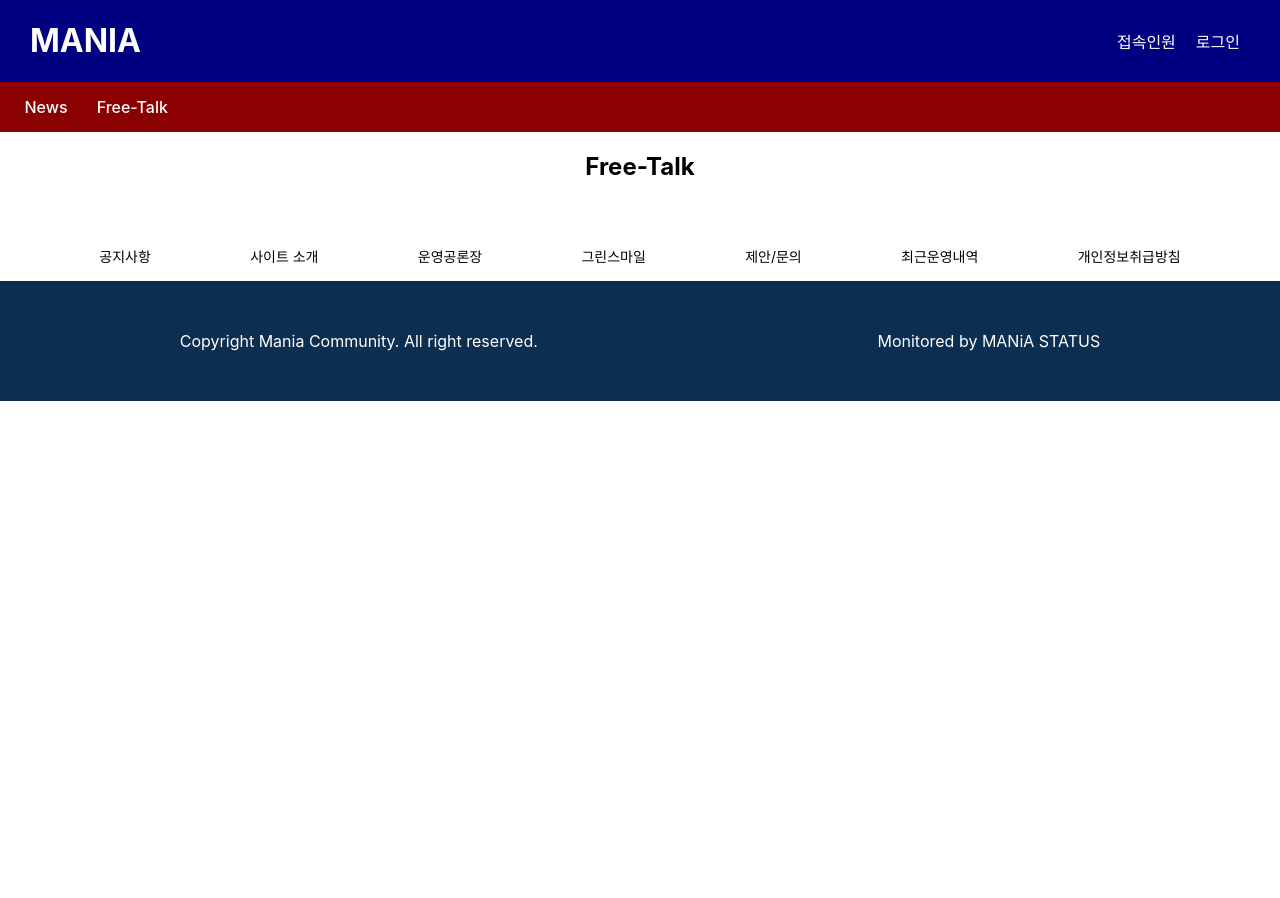
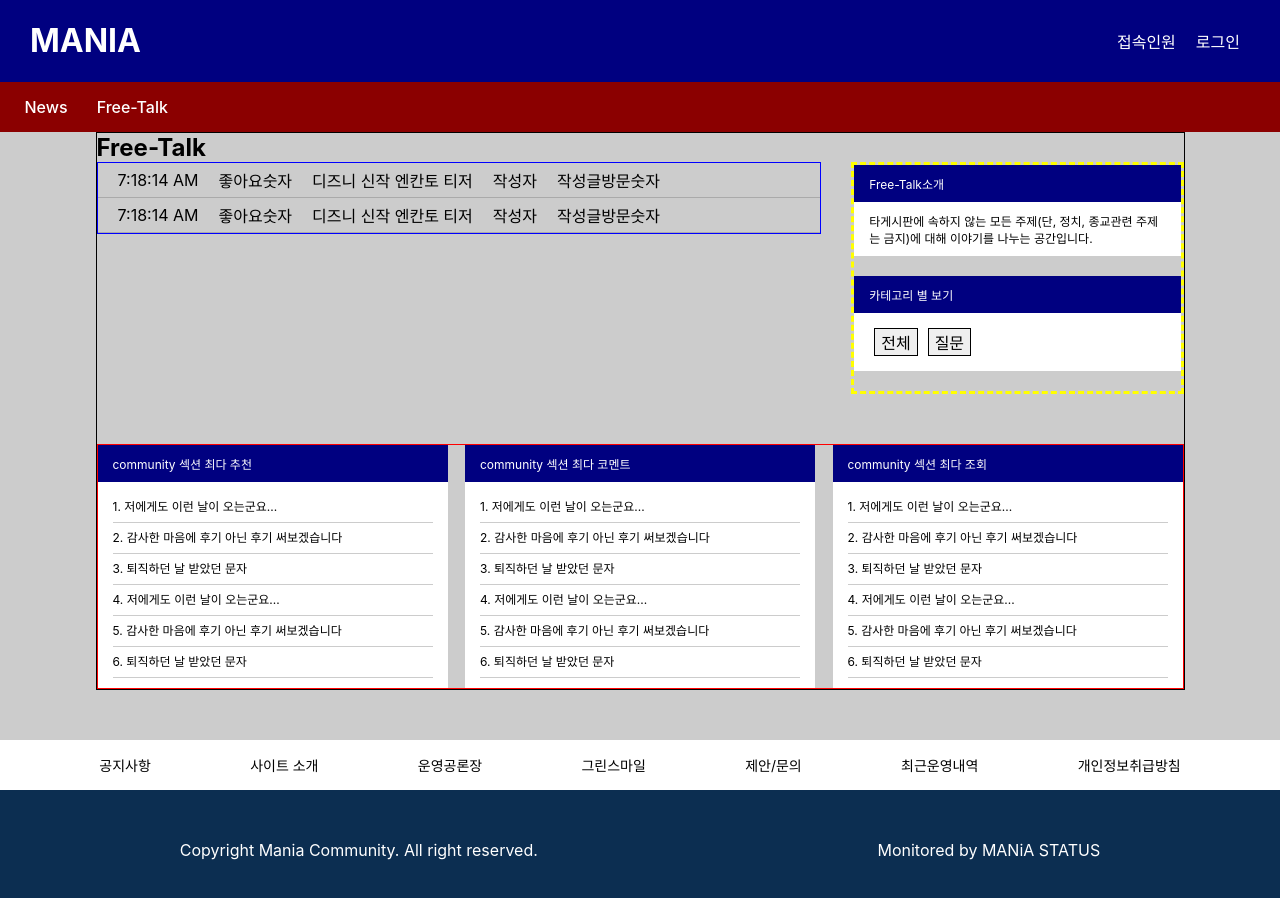
Before and after one commit to do-mandoo/k-mania, a React (Create React App) app: page /freetalk in a window 1280 px wide. Shown: the top 898 px of the page. Before the commit the page ends 800 px from the top, so only its background shows below. Built offline with nearby package versions, Linux system fonts and the light colour scheme.

Commit message:
freetalk

```diff
--- a/src/App.js
+++ b/src/App.js
@@ -1,8 +1,8 @@
-import logo from './logo.svg';
 import './App.css';
 import NewsTab from './pages/NewsTab';
 import FreeTalkTab from './pages/FreeTalkTab';
 import { Route } from 'react-router';
+import Detail from './pages/Detail';
 
 function App() {
   return (
@@ -13,6 +13,9 @@ function App() {
       <Route path={'/freetalk'}>
         <FreeTalkTab />
       </Route>
+      <Route path={'/detail'}>
+        <Detail />
+      </Route>
     </div>
   );
 }
--- a/src/components/freetalk/FreeTalk.js
+++ b/src/components/freetalk/FreeTalk.js
@@ -1,17 +1,58 @@
 import React from 'react';
+import styled from 'styled-components';
 import FreeTalkHot from './FreeTalkHot';
 import FreeTalkMain from './FreeTalkMain';
 import FreeTalkSidebar from './FreeTalkSidebar';
 
+const Wrapper = styled.div`
+  width: 1089px;
+  margin: 0 auto;
+  background-color: #ccc;
+  border: 1px solid #000;
+  .listheader {
+    display: flex;
+    justify-content: space-between;
+    padding-right: 365px;
+    h2 {
+      margin: 0;
+      padding: 0;
+    }
+    .topRight {
+      display: flex;
+      align-items: center;
+      div {
+        padding: 0 10px;
+      }
+    }
+  }
+  .mainBoard {
+    display: flex;
+  }
+  .mainBoard .board1:nth-child(1) {
+    flex: 2;
+  }
+  .mainBoard .board2:nth-child(2) {
+    flex: 1;
+  }
+`;
+
 const FreeTalk = () => {
   return (
     <>
-      <div>
-        <h2>Free-Talk</h2>
-      </div>
-      <FreeTalkMain />
-      <FreeTalkSidebar />
-      <FreeTalkHot />
+      <Wrapper>
+        <div className='listheader'>
+          <h2>Free-Talk</h2>
+        </div>
+        <div className='mainBoard'>
+          <div className='board1'>
+            <FreeTalkMain />
+          </div>
+          <div className='board2'>
+            <FreeTalkSidebar />
+          </div>
+        </div>
+        <FreeTalkHot />
+      </Wrapper>
     </>
   );
 };
--- a/src/components/freetalk/FreeTalkHot.js
+++ b/src/components/freetalk/FreeTalkHot.js
@@ -1,7 +1,71 @@
 import React from 'react';
+import styled from 'styled-components';
+
+const TalkHotWrapper = styled.div`
+  margin-top: 50px;
+  border: 1px solid red;
+  display: flex;
+  justify-content: space-between;
+  .hotBox {
+    /* margin-left: 20px; */
+    width: 350px;
+    background-color: #fff;
+    font-size: 12px;
+    text-align: left;
+  }
+  .hotBoxTitle {
+    background-color: navy;
+    padding: 10px 15px;
+    color: #fff;
+  }
+  .hotBoxText {
+    padding: 10px 15px;
+    line-height: 20px;
+    div {
+      border-bottom: 1px solid #ccc;
+      padding: 5px 0;
+    }
+  }
+`;
 
 const FreeTalkHot = () => {
-  return <div></div>;
+  return (
+    <TalkHotWrapper>
+      <div className='hotBox'>
+        <div className='hotBoxTitle'>community 섹션 최다 추천</div>
+        <div className='hotBoxText'>
+          <div>1. 저에게도 이런 날이 오는군요...</div>
+          <div>2. 감사한 마음에 후기 아닌 후기 써보겠습니다</div>
+          <div>3. 퇴직하던 날 받았던 문자</div>
+          <div>4. 저에게도 이런 날이 오는군요...</div>
+          <div>5. 감사한 마음에 후기 아닌 후기 써보겠습니다</div>
+          <div>6. 퇴직하던 날 받았던 문자</div>
+        </div>
+      </div>
+      <div className='hotBox'>
+        <div className='hotBoxTitle'>community 섹션 최다 코멘트</div>
+        <div className='hotBoxText'>
+          <div>1. 저에게도 이런 날이 오는군요...</div>
+          <div>2. 감사한 마음에 후기 아닌 후기 써보겠습니다</div>
+          <div>3. 퇴직하던 날 받았던 문자</div>
+          <div>4. 저에게도 이런 날이 오는군요...</div>
+          <div>5. 감사한 마음에 후기 아닌 후기 써보겠습니다</div>
+          <div>6. 퇴직하던 날 받았던 문자</div>
+        </div>
+      </div>
+      <div className='hotBox'>
+        <div className='hotBoxTitle'>community 섹션 최다 조회</div>
+        <div className='hotBoxText'>
+          <div>1. 저에게도 이런 날이 오는군요...</div>
+          <div>2. 감사한 마음에 후기 아닌 후기 써보겠습니다</div>
+          <div>3. 퇴직하던 날 받았던 문자</div>
+          <div>4. 저에게도 이런 날이 오는군요...</div>
+          <div>5. 감사한 마음에 후기 아닌 후기 써보겠습니다</div>
+          <div>6. 퇴직하던 날 받았던 문자</div>
+        </div>
+      </div>
+    </TalkHotWrapper>
+  );
 };
 
 export default FreeTalkHot;
--- a/src/components/freetalk/FreeTalkMain.js
+++ b/src/components/freetalk/FreeTalkMain.js
@@ -1,7 +1,54 @@
 import React from 'react';
+import styled from 'styled-components';
+
+const MainWrapper = styled.div`
+  display: flex;
+  flex-flow: column nowrap;
+  border: 1px solid blue;
+`;
+
+const ListItemWrapper = styled.div`
+  display: flex;
+  /* width: 1089px; */
+  border-bottom: 1px solid #aaa;
+  justify-content: space-between;
+  padding: 5px 10px;
+  .listBar {
+    display: flex;
+  }
+  .listBar > div {
+    padding: 0 10px;
+  }
+  .listBar {
+    align-items: center;
+  }
+  .look,
+  .like {
+    padding-right: 40px;
+  }
+`;
+
+const TalkListItem = () => {
+  return (
+    <ListItemWrapper>
+      <div className='listBar'>
+        <div>{new Date().toLocaleTimeString()}</div>
+        <div className='like'>좋아요숫자</div>
+        <div>디즈니 신작 엔칸토 티저</div>
+        <div>작성자</div>
+        <div className='look'>작성글방문숫자</div>
+      </div>
+    </ListItemWrapper>
+  );
+};
 
 const FreeTalkMain = () => {
-  return <div></div>;
+  return (
+    <MainWrapper>
+      <TalkListItem />
+      <TalkListItem />
+    </MainWrapper>
+  );
 };
 
 export default FreeTalkMain;
--- a/src/components/freetalk/FreeTalkSidebar.js
+++ b/src/components/freetalk/FreeTalkSidebar.js
@@ -1,7 +1,66 @@
 import React from 'react';
+import styled from 'styled-components';
+
+const SideWrapper = styled.div`
+  border: 3px dashed yellow;
+  margin-left: 30px;
+  .sideBox {
+    margin-bottom: 20px;
+    background-color: #fff;
+    font-size: 12px;
+    text-align: left;
+  }
+  .sideBoxTitle {
+    background-color: navy;
+    color: #fff;
+    padding: 10px 15px;
+  }
+  .sideBoxText {
+    padding: 10px 15px;
+    display: flex;
+  }
+  .sideBoxScroll {
+    max-height: 227px;
+    overflow: auto;
+  }
+  .sideBoxScroll > div {
+    text-align: left;
+    padding: 5px 10px;
+    border-top: 1px solid #ddd;
+    font-weight: 500;
+    font-size: 14px;
+  }
+  button {
+    border: 1px solid #000;
+    font-size: 16px;
+    margin: 5px;
+    cursor: pointer;
+  }
+`;
 
 const FreeTalkSidebar = () => {
-  return <div></div>;
+  return (
+    <SideWrapper>
+      <div className='sideBox'>
+        <div className='sideBoxTitle'>Free-Talk소개</div>
+        <div className='sideBoxText'>
+          타게시판에 속하지 않는 모든 주제(단, 정치, 종교관련 주제는 금지)에 대해 이야기를 나누는
+          공간입니다.
+        </div>
+      </div>
+      <div className='sideBox'>
+        <div className='sideBoxTitle'>카테고리 별 보기</div>
+        <div className='sideBoxText'>
+          <div className='viewAll'>
+            <button>전체</button>
+          </div>
+          <div className='viewQuestion'>
+            <button>질문</button>
+          </div>
+        </div>
+      </div>
+    </SideWrapper>
+  );
 };
 
 export default FreeTalkSidebar;
--- a/src/components/news/NewsHot.js
+++ b/src/components/news/NewsHot.js
@@ -43,7 +43,7 @@ const NewsHot = () => {
         </div>
       </div>
       <div className='hotBox'>
-        <div className='hotBoxTitle'>NBA 섹션 최다 추천</div>
+        <div className='hotBoxTitle'>NBA 섹션 최다 코멘트</div>
         <div className='hotBoxText'>
           <div>1. 21-22필리 미디어데이 이모저모 (시몬스사가)</div>
           <div>2. 풀조지는 진짜 입이 무거운 거였네요</div>
@@ -54,7 +54,7 @@ const NewsHot = () => {
         </div>
       </div>
       <div className='hotBox'>
-        <div className='hotBoxTitle'>NBA 섹션 최다 추천</div>
+        <div className='hotBoxTitle'>NBA 섹션 최다 조회</div>
         <div className='hotBoxText'>
           <div>1. 21-22필리 미디어데이 이모저모 (시몬스사가)</div>
           <div>2. 풀조지는 진짜 입이 무거운 거였네요</div>
--- a/src/components/news/NewsMain.js
+++ b/src/components/news/NewsMain.js
@@ -29,7 +29,7 @@ const ListItemWrapper = styled.div`
   }
 `;
 
-const ListItem = () => {
+const NewsListItem = () => {
   return (
     <ListItemWrapper>
       <div className='listBar'>
@@ -52,10 +52,9 @@ const ListItem = () => {
 const NewsMain = () => {
   return (
     <MainWrapper>
-      <ListItem />
-      <ListItem />
-      <ListItem />
-      <ListItem />
+      <NewsListItem />
+      <NewsListItem />
+      <NewsListItem />
     </MainWrapper>
   );
 };
--- a/src/pages/FreeTalkTab.js
+++ b/src/pages/FreeTalkTab.js
@@ -6,7 +6,7 @@ import FreeTalk from '../components/freetalk/FreeTalk';
 
 const FreeTalkTab = () => {
   return (
-    <div>
+    <div style={{ backgroundColor: '#ccc' }}>
       <Header />
       <Navigation />
       <FreeTalk />
```
